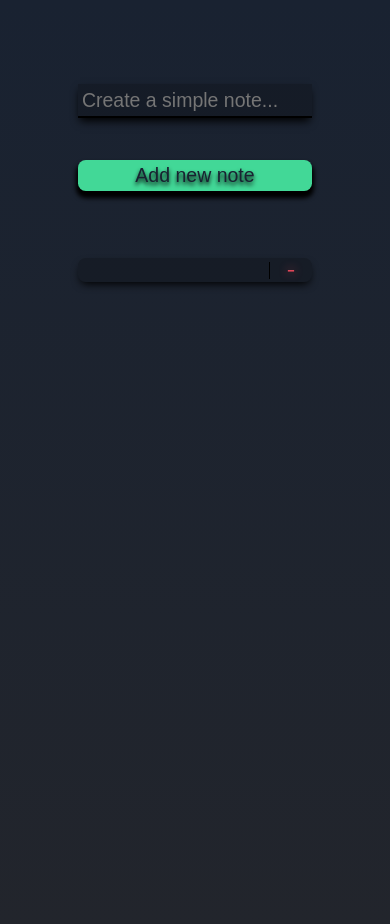
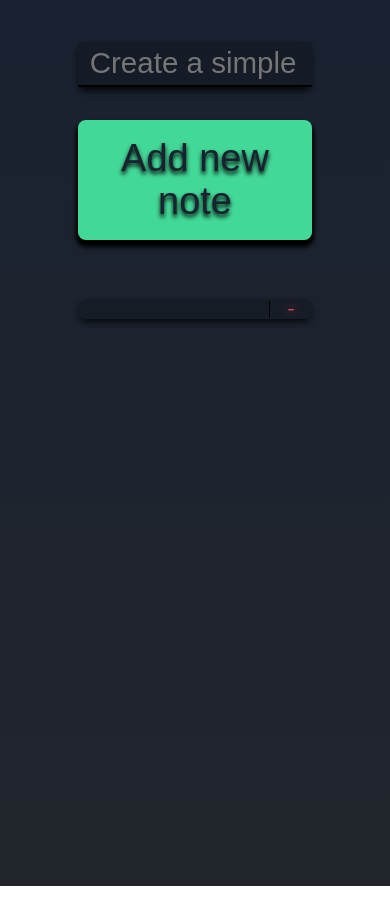
Before and after one commit to M-Moryc/ToDo, a React (Create React App) app: page / in a window 390 px wide. Shown: the top 924 px of the page. After the commit the page ends 886 px from the top, so only its background shows below. Built offline with nearby package versions, Linux system fonts and the light colour scheme.

Commit message:
make the app more responsive

```diff
--- a/src/notes/notes.module.css
+++ b/src/notes/notes.module.css
@@ -2,28 +2,28 @@
     display: flex;
     flex-direction: column;
     font-family: Arial, Helvetica, sans-serif;
-    margin: 10vh 0 1vh 0;
+    margin: 5vh 0 1vh 0;
 }
 .addnote_box input {
     background-color: rgba(0,0,0,0.2);
-    padding: 0.5vh 1vw;
+    padding: 0.5vh 3vw;
     border: none;
-    border-bottom: 0.3vh solid black;
+    border-bottom: 2px solid black;
     box-shadow: 0px 0.5vh 1vh -0.2vh black;
-    font-size: 5vw;
+    font-size: 3.5vh;
     color: whitesmoke;
 }
 .addnote_box input:hover {
     cursor: pointer;
 }
 .addnote_box button {
-    margin: 5vh 0;
+    margin: 4vh 0;
     border: none;
     background-color: #42d897/*#E14658*/;
     box-shadow: 0px 0.6vh 0.5vh 0.25vh black;
     border-radius: 2vw;
-    font-size: 5vw;
-    padding: 1vw;
+    font-size: 4.5vh;
+    padding: 2vh;
     color: #192231;
     text-shadow: 0px 0.3vh 0.5vh black;
     cursor: pointer;
@@ -48,7 +48,6 @@
     display: flex;
     justify-content: center;
     align-items: center;
-    font-size: 5vw;
 
 }
 .note span:nth-child(1) {
@@ -57,16 +56,17 @@
     width: 80%;
     word-break: break-all;
     border-right: 0.25vw solid black;
-    font-size: 3vw;
+    font-size: 2.5vh;
 }
 .note span:nth-child(2) {
     width: 20%;
     color: #E14658;
     cursor: pointer;
-    text-shadow: 0px 0px 10px;
+    text-shadow: 0px 0px 1vh;
     transition: 0.5s linear;
+    font-size: 2vh;
 }
 .note span:nth-child(2):hover {
     transform: rotate(360deg);
-    font-size: 6vw;
+    font-size: 4vh;
 }
```
